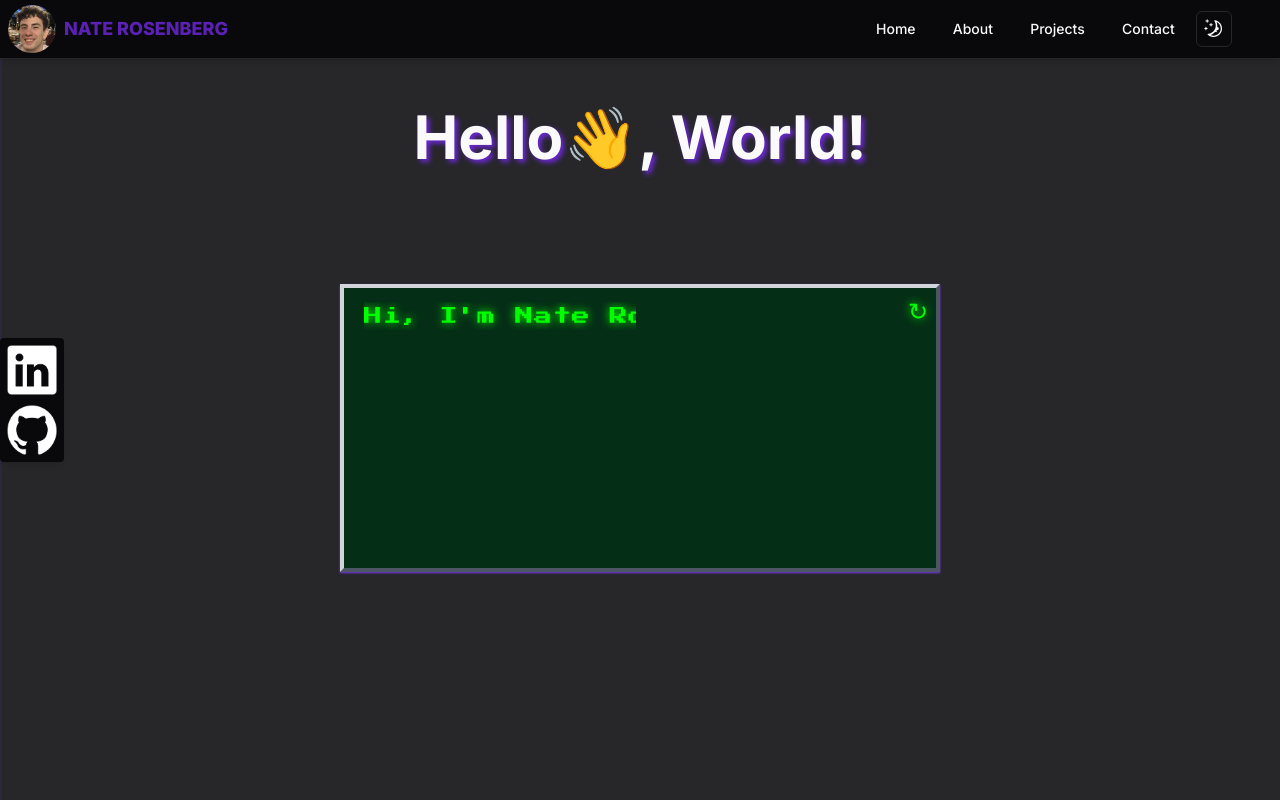
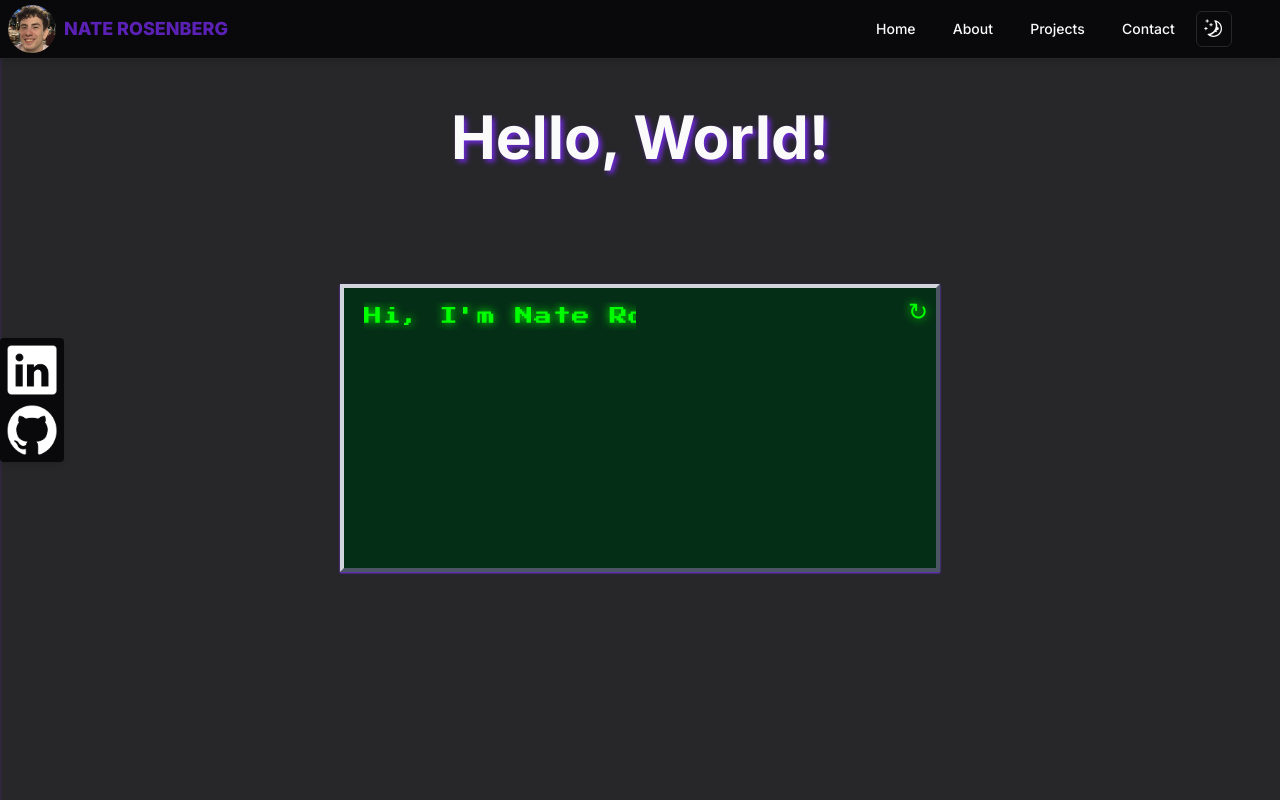
Before and after one commit to nwrose/nwr-website, a Next.js app: page / in a window 1280 px wide. Shown: the top 800 px of the page. Built offline with nearby package versions, Linux system fonts and the light colour scheme.

Commit message:
styling and favicon updates

```diff
--- a/app/globals.css
+++ b/app/globals.css
@@ -134,6 +134,10 @@ body {
   overflow: hidden; /* Ensures the content is not revealed until the animation */
   border-right: 8px solid #00FF00; /* The typewriter cursor */
   white-space: nowrap; /* Keeps the content on a single line */
+}
+
+.hello-world {
+  font-family: 'Press Start 2P', monospace;
 }
 
 .typewriter-refresh {
--- a/components/custom/frontpage.tsx
+++ b/components/custom/frontpage.tsx
@@ -8,8 +8,6 @@ const REFRESH_TIME = 43000 // refresh after 45s since last refresh
 
 export default function Frontpage() {
     const [reloadKey, setReloadKey] = useState(0);
-    const [waveKey, setWaveKey] = useState(0);
-    const [waving, setWaving] = useState(false);
     const intervalRef = useRef<number | null>(null);
 
     const startInterval = () => {
@@ -25,17 +23,6 @@ export default function Frontpage() {
     const handleRefresh = () => {
         setReloadKey(prev => prev + 1);
         startInterval();
-    }
-
-    const playWave = async () => {
-        if(waving) return;
-        setWaving(true);
-
-        // Start wave animation and then wait 1.5s until it can be replayed
-        setWaveKey(prev => prev + 1);
-        await new Promise(resolve => setTimeout(resolve, 1500));
-
-        setWaving(false);
     }
 
     useEffect(() => {
@@ -73,12 +60,8 @@ export default function Frontpage() {
                     <div className='flex text-3xl sm:text-4xl md:text-5xl lg:text-6xl text-primary font-bold pb-2 scroll-in'>
                         <motion.p className='' initial={{ opacity: 0, y: -20, scale: 0.95 }} animate={{ opacity: 1, y: 0, scale: 1 }} transition={{ duration: 1, ease: "easeOut" }}>
                             <span className='text-shadow-subtleViolet sm:text-shadow-violet'>
-                                Hello
+                                Hello, World!
                             </span>
-                            <span className="wave " key={waveKey} onMouseEnter={playWave}>
-                                👋
-                            </span>
-                            <span className='text-shadow-subtleViolet sm:text-shadow-violet'>, World!</span>
                         </motion.p>
                     </div>
                     <motion.div
```
Also changed, not shown: 2 other files (tests, documents, lock files or other folders).
